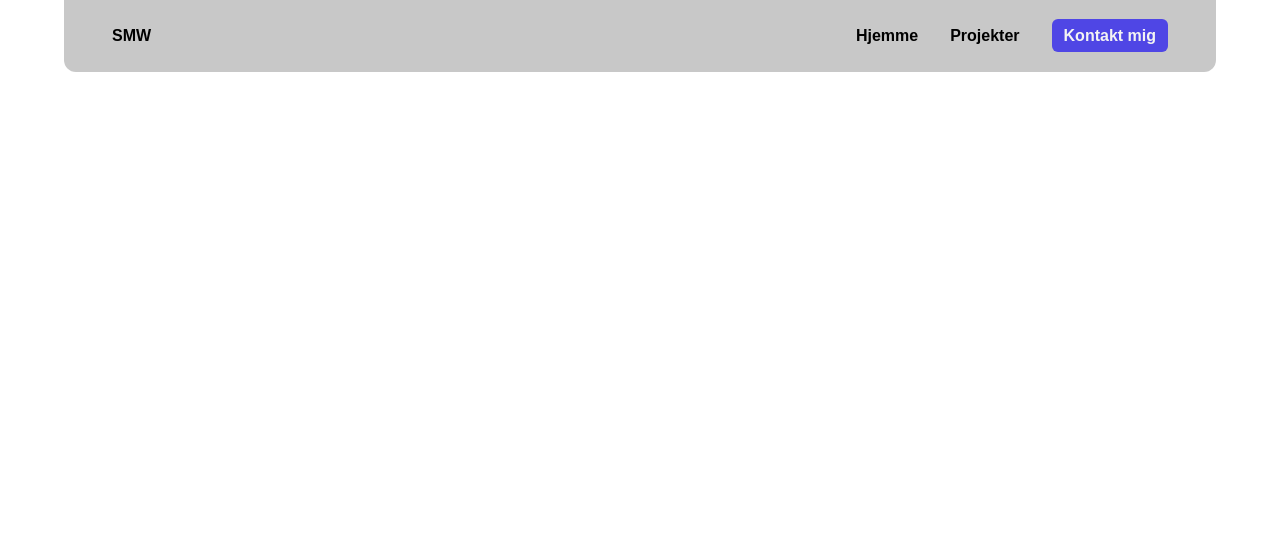
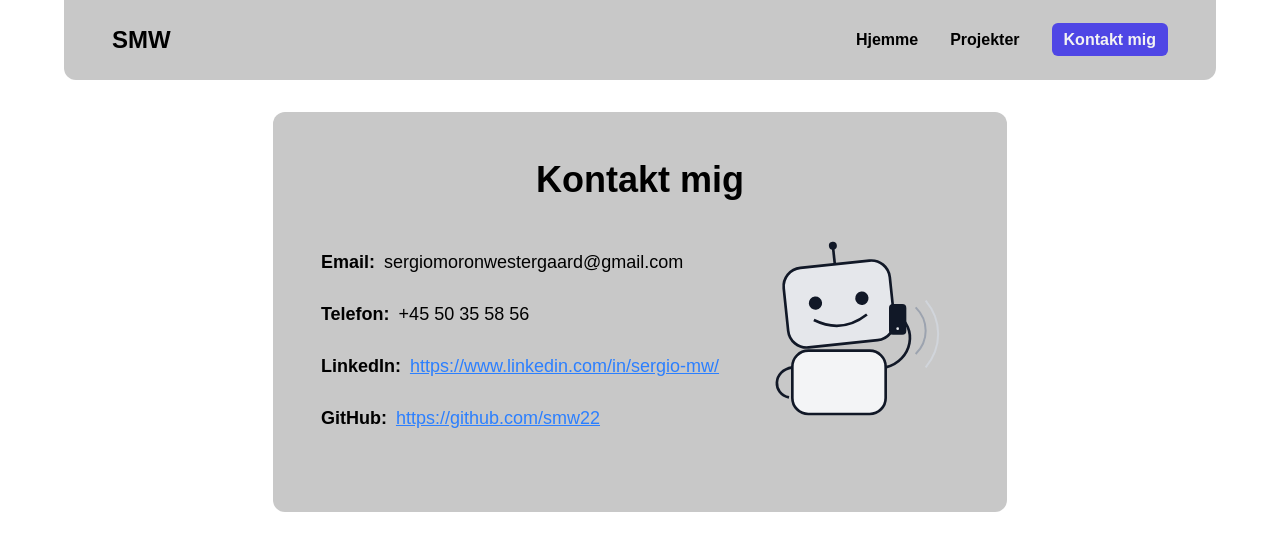
Before and after one commit to smw22/portfolio-2025, a React (Vite) app: page /kontakt in a window 1280 px wide. Shown: the top 550 px of the page. Built offline with nearby package versions, Linux system fonts and the light colour scheme.

Commit message:
feat: add Projects route and update Contact page; integrate robot contact icon and adjust navigation links

```diff
--- a/src/App.tsx
+++ b/src/App.tsx
@@ -2,6 +2,7 @@ import { BrowserRouter, Routes, Route } from "react-router-dom";
 import Header from "./components/Header";
 import Home from "./routes/home";
 import Contact from "./routes/contact";
+import Projects from "./routes/projects";
 
 function App() {
   return (
@@ -9,7 +10,8 @@ function App() {
       <Header />
       <Routes>
         <Route path="/" element={<Home />} />
-        <Route path="/contact" element={<Contact />} />
+        <Route path="/kontakt" element={<Contact />} />
+        <Route path="/projekter" element={<Projects />} />
       </Routes>
     </BrowserRouter>
   );
--- a/src/components/Header.tsx
+++ b/src/components/Header.tsx
@@ -4,7 +4,7 @@ export default function Header() {
   return (
     <header className="page-wrapper">
       <nav className="bg-component-grey flex items-center justify-between py-6 px-12 gap-8 rounded-b-xl mb-8 w-full m-auto">
-        <Link className="font-bold" to="/">
+        <Link className="font-bold text-2xl" to="/">
           SMW
         </Link>
         <ul className="flex items-center gap-8">
@@ -20,8 +20,8 @@ export default function Header() {
           </li>
           <li>
             <Link
-              className="font-semibold bg-btn-blue hover:bg-btn-blue-hover text-white py-2 px-3 rounded-md transition-all duration-300"
-              to="/contact"
+              className="font-semibold bg-btn-blue hover:bg-btn-blue-hover hover:underline text-white py-2 px-3 rounded-md transition-all duration-300"
+              to="/kontakt"
             >
               Kontakt mig
             </Link>
--- a/src/index.css
+++ b/src/index.css
@@ -33,5 +33,5 @@ html {
 }
 
 .cv-button:hover {
-  @apply bg-btn-blue text-white border-white;
+  @apply bg-btn-blue text-white border-white underline;
 }
--- a/src/routes/contact.tsx
+++ b/src/routes/contact.tsx
@@ -1,7 +1,49 @@
+import RobotContactIcon from "../assets/icons/robot-contact.svg?react";
+
 export default function contact() {
   return (
-    <main className="flex flex-col gap-8 page-wrapper max-h-screen">
-      <h1 className="text-4xl font-bold text-center mt-12">Kontakt mig</h1>
+    <main className="flex flex-col gap-8 page-wrapper w-fit">
+      <div className="component-wrapper flex flex-col gap-6">
+        <h1 className="text-4xl font-bold text-center">Kontakt mig</h1>
+        <div className="flex flex-wrap">
+          <div>
+            <ul className="flex flex-col gap-4">
+              <li className="mt-6 text-lg">
+                <span className="font-bold mr-1">Email: </span>
+                sergiomoronwestergaard@gmail.com
+              </li>
+              <li className="mt-2 text-lg">
+                <span className="font-bold mr-1">Telefon: </span> +45 50 35 58
+                56
+              </li>
+              <li className="mt-2 text-lg">
+                <span className="font-bold mr-1">LinkedIn: </span>
+                <a
+                  href="https://www.linkedin.com/in/sergio-mw/?locale=da-DK"
+                  className="underline text-blue-500"
+                  target="_blank"
+                >
+                  https://www.linkedin.com/in/sergio-mw/
+                </a>
+              </li>
+              <li className="mt-2 text-lg">
+                <span className="font-bold mr-1">GitHub: </span>
+                <a
+                  href="https://github.com/smw22"
+                  className="underline text-blue-500"
+                  target="_blank"
+                >
+                  https://github.com/smw22
+                </a>
+              </li>
+            </ul>
+          </div>
+
+          <div>
+            <RobotContactIcon className="w-60 h-60 m-auto" />
+          </div>
+        </div>
+      </div>
     </main>
   );
 }
--- a/src/routes/projects.tsx
+++ b/src/routes/projects.tsx
@@ -0,0 +1,12 @@
+export default function Projects() {
+  return (
+    <main className="flex flex-col gap-8 page-wrapper w-fit">
+      <div className="component-wrapper flex flex-col gap-6">
+        <h1 className="text-4xl font-bold text-center">Projekter</h1>
+        <p className="text-lg text-center">
+          Her vil der komme en liste over mine projekter snart.
+        </p>
+      </div>
+    </main>
+  );
+}
```
Also changed, not shown: src/assets/icons/robot-contact.svg (added).
